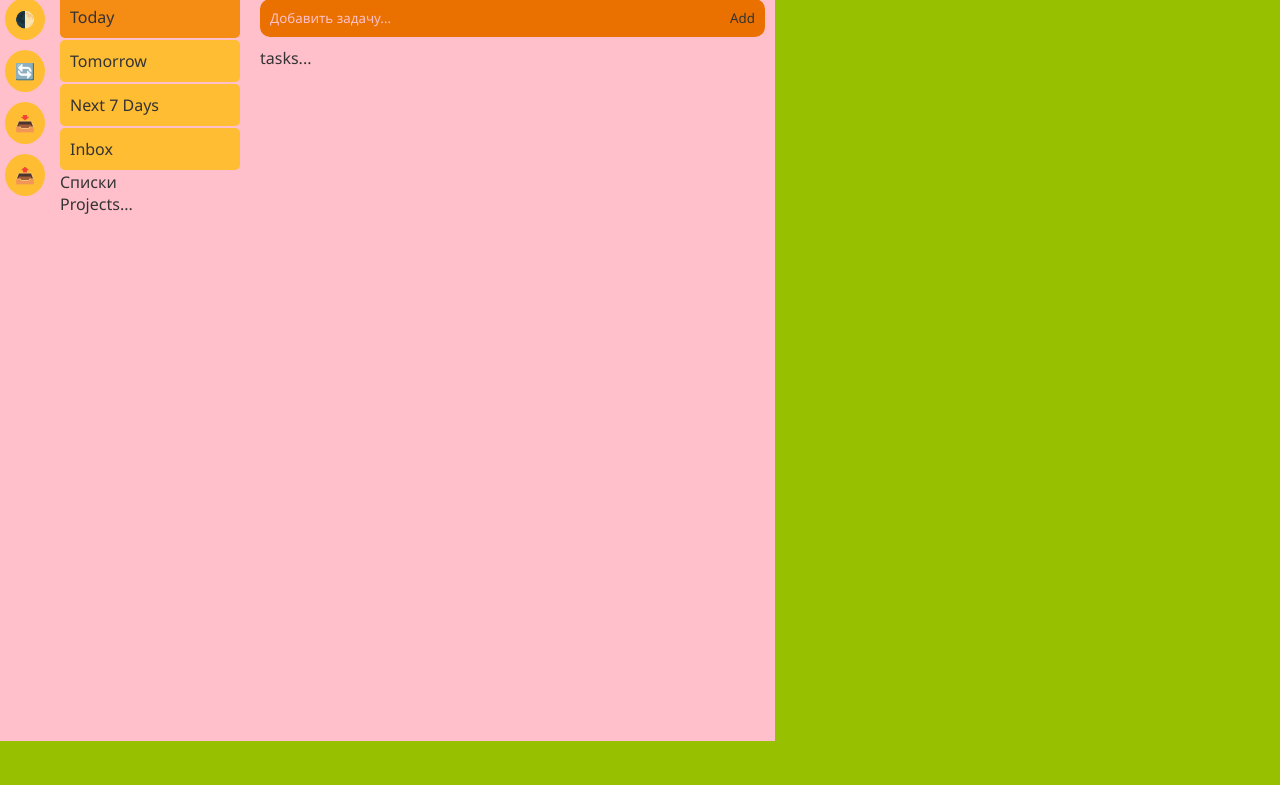
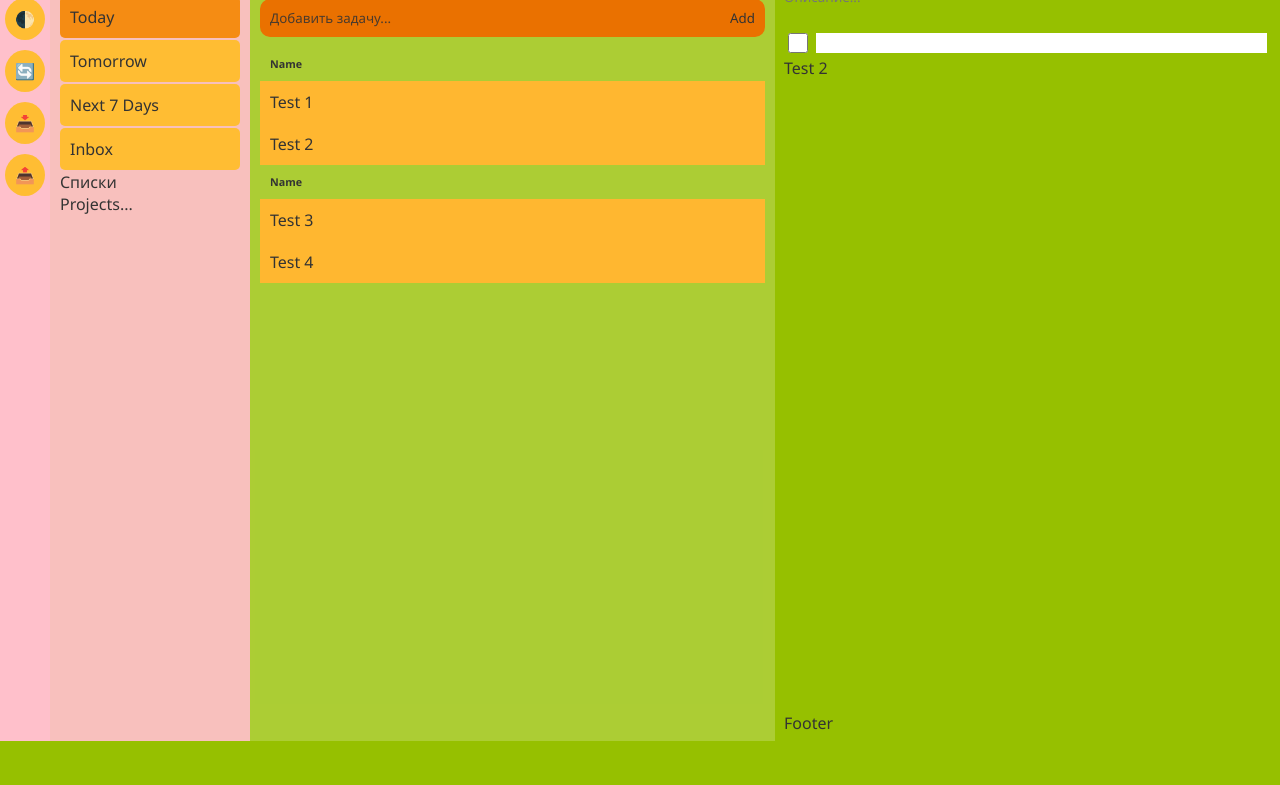
Before and after one commit to HappyWorldGames/tomake, a plain HTML site: page index.html in a window 1280 px wide. Shown: the part 59-844 px from the top of the page. Before the commit the page ends 800 px from the top, so only its background shows below. Drawn offline with Linux system fonts and the light colour scheme.

Commit message:
add style

```diff
--- a/css/main-side.css
+++ b/css/main-side.css
@@ -1,5 +1,5 @@
 :root {
-    --main-side-bg-color: #ffc0cb;
+    --main-side-bg-color: #ffffff34;
     --main-side-item-bg-color: #ffbd33;
     --main-side-item-hover-bg-color: #e9b826;
     --main-side-item-active-bg-color: #bb9c00;
@@ -60,7 +60,7 @@
 }
 
 .main-side #task-form #task-input::placeholder {
-    color: #ffc0cb;
+    color: var(--placeholder-text-color);
 }
 
 .main-side #task-form #add-task-btn {
@@ -78,5 +78,26 @@
 }
 
 .main-side #task-form #add-task-btn:active {
-    background-color: rgb(163, 79, 0);
+    background-color: #a34f00;
 }
+
+.main-side .task-list li {
+    margin: 0;
+    padding: 10px;
+    list-style-type: none;
+    background-color: #ffb730;
+}
+
+.main-side .task-list li:hover {
+    background-color: #ffdb0f;
+}
+
+.main-side .task-list li:active {
+    background-color: #ffdb0fcc;
+}
+
+.main-side .task-list .task-list-name {
+    margin: 5px;
+    padding: 5px;
+    cursor: pointer;
+}
--- a/css/project-list-side.css
+++ b/css/project-list-side.css
@@ -1,5 +1,5 @@
 :root {
-    --project-list-side-bg-color: #ffc0cb;
+    --project-list-side-bg-color: #ffc0cbee;
     --project-list-side-item-bg-color: #ffbd33;
     --project-list-side-item-hover-bg-color: #e9b826;
     --project-list-side-item-active-bg-color: #bb9c00;
--- a/css/styles.css
+++ b/css/styles.css
@@ -9,6 +9,7 @@ min 960 desktop */
     --second-bg-color: #ffffff93;
     --card-bg: #ffffff;
     --text-color: #333333;
+    --placeholder-text-color: #333333e0;
     --border-radius: 8px;
     --shadow: 0 2px 6px rgba(0, 0, 0, 0.05);
 }
@@ -16,6 +17,7 @@ min 960 desktop */
 .dark-theme {
     --bg-color: #1a1a1a;
     --text-color: #e0e0e0;
+    --placeholder-text-color: #e0e0e0e0;
 }
 
 * {
--- a/css/task-view-side.css
+++ b/css/task-view-side.css
@@ -1,7 +1,22 @@
+:root {
+    --task-view-side-bg-color: #ffffff00;
+    --task-view-side-item-bg-color: #ffbd33;
+    --task-view-side-item-hover-bg-color: #e9b826;
+    --task-view-side-item-active-bg-color: #bb9c00;
+    --task-view-side-item-selected-bg-color: #f58c13;
+}
+
+.dark-theme {
+    --task-view-side-bg-color: #ffffff34;
+    --task-view-side-item-bg-color: #ffb820c5;
+    --task-view-side-item-hover-bg-color: #ddac19c5;
+    --task-view-side-item-active-bg-color: #ddac198c;
+    --task-view-side-item-selected-bg-color: #f58b13bb;
+}
+
 @media (min-width: 961px) {
     .task-view-side {
         display: flex;
-        flex: 1;
     }
 }
 
@@ -12,6 +27,65 @@
 }
 
 .task-view-side {
-    background-color: var(--bg-color);
+    background-color: var(--task-view-side-bg-color);
+    flex: 1;
     flex-direction: column;
 }
+
+.task-view-side .header {
+    margin: 4px;
+    padding: 5px;
+    height: 30px;
+}
+
+.task-view-side .main {
+    margin: 4px;
+    padding: 5px;
+    height: 100%;
+}
+
+#task-view-description-input {
+    width: 100%;
+    height: auto;
+    overflow: hidden;
+    background-color: #ffffff00;
+    border: none;
+    outline: none;
+    resize: none;
+}
+
+.task-view-side .main .checkbox-list li {
+    display: flex;
+    flex-direction: row;
+    max-height: 48px;
+    list-style-type: none;
+}
+
+.task-view-side .main .checkbox-list li .check-field {
+    margin: 4px;
+    padding: 5px;
+    width: 20px;
+    height: 20px;
+}
+
+.task-view-side .main .checkbox-list li .text-field {
+    margin: 4px;
+    padding: 5px;
+    height: 20px;
+    flex: 1;
+    border: none;
+}
+
+.task-view-side .main .checkbox-list li .text-field:focus {
+    outline: none;
+}
+
+.task-view-side .main .space {
+    height: 100%;
+}
+
+.task-view-side .footer {
+    margin: 4px;
+    padding: 5px;
+    height: 30px;
+}
--- a/index.html
+++ b/index.html
@@ -51,11 +51,35 @@
             <input type="text" id="task-input" placeholder="Добавить задачу..." required>
             <button type="submit" id="add-task-btn">Add</button>
         </form>
-        <div class="task-list">tasks...</div>
+        <div class="task-list">
+            <ul>
+                <div class="task-list-name">
+                    <h6>Name</h6>
+                </div>
+                <li>Test 1</li>
+                <li>Test 2</li>
+            </ul>
+            <ul>
+                <div class="task-list-name">
+                    <h6>Name</h6>
+                </div>
+                <li>Test 3</li>
+                <li>Test 4</li>
+            </ul>
+        </div>
     </div>
 
     <div class="task-view-side">
-        About Task
+        <div class="header">Header</div>
+        <div class="main">
+            <textarea type="text" id="task-view-description-input" placeholder="Описание..."></textarea>
+            <ul class="checkbox-list">
+                <li><input type="checkbox" class="check-field"><input type="text" class="text-field"></li>
+                <li>Test 2</li>
+            </ul>
+            <div class="space"></div>
+        </div>
+        <div class="footer">Footer</div>
     </div>
 </body>
 </html>
--- a/js/task_renderer.js
+++ b/js/task_renderer.js
@@ -2,6 +2,15 @@ export class TaskRenderer {
   constructor(dbManager, elements) {
     this.dbManager = dbManager;
     this.elements = elements;
+
+    const textarea = document.getElementById('task-view-description-input');
+    textarea.addEventListener('input', function() {
+      this.style.height = 'auto';
+      this.style.height = `${this.scrollHeight}px`;
+    });
+    document.querySelector('.task-view-side .main .space').addEventListener('click', function() {
+      textarea.focus();
+    })
   }
 
   async render() {
```
